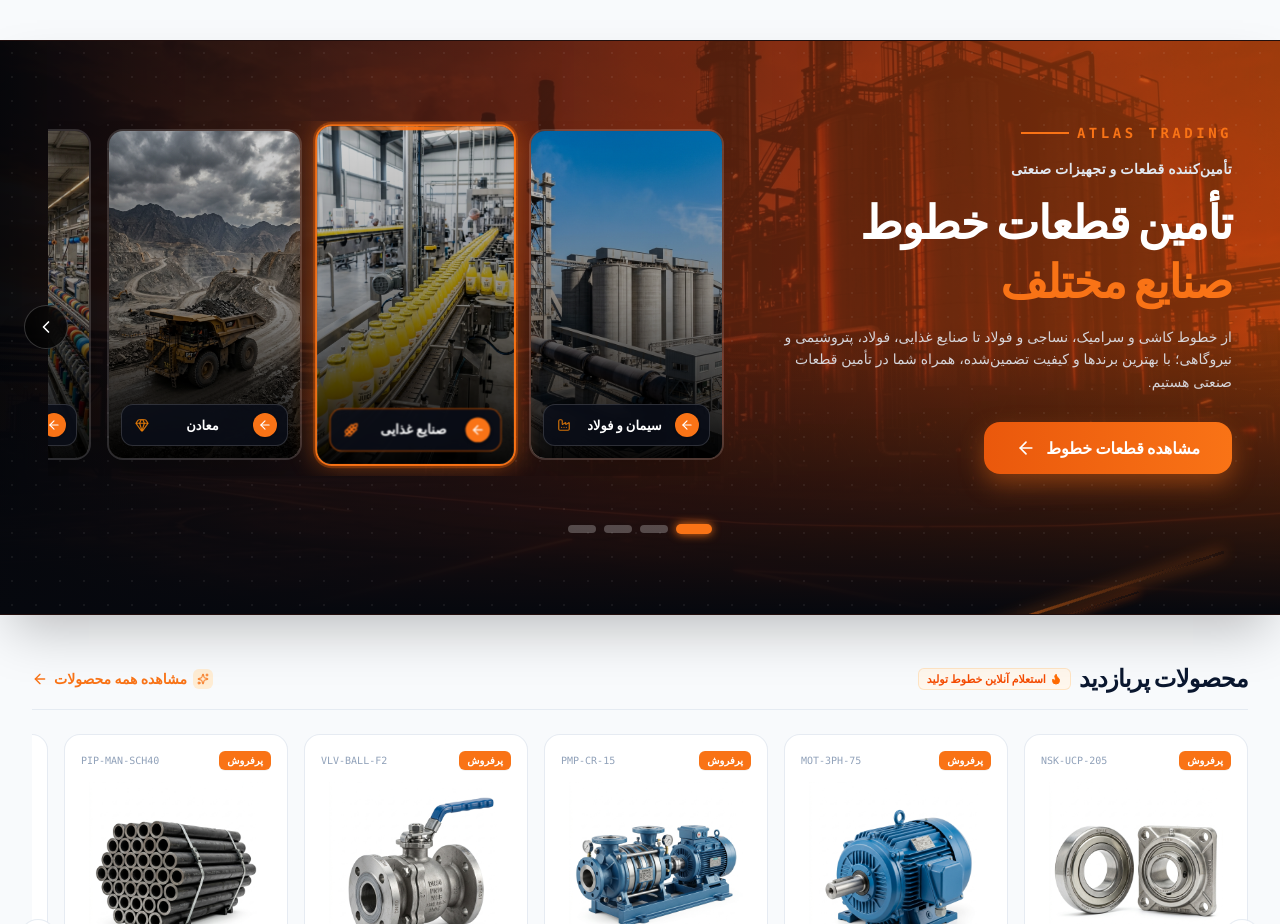
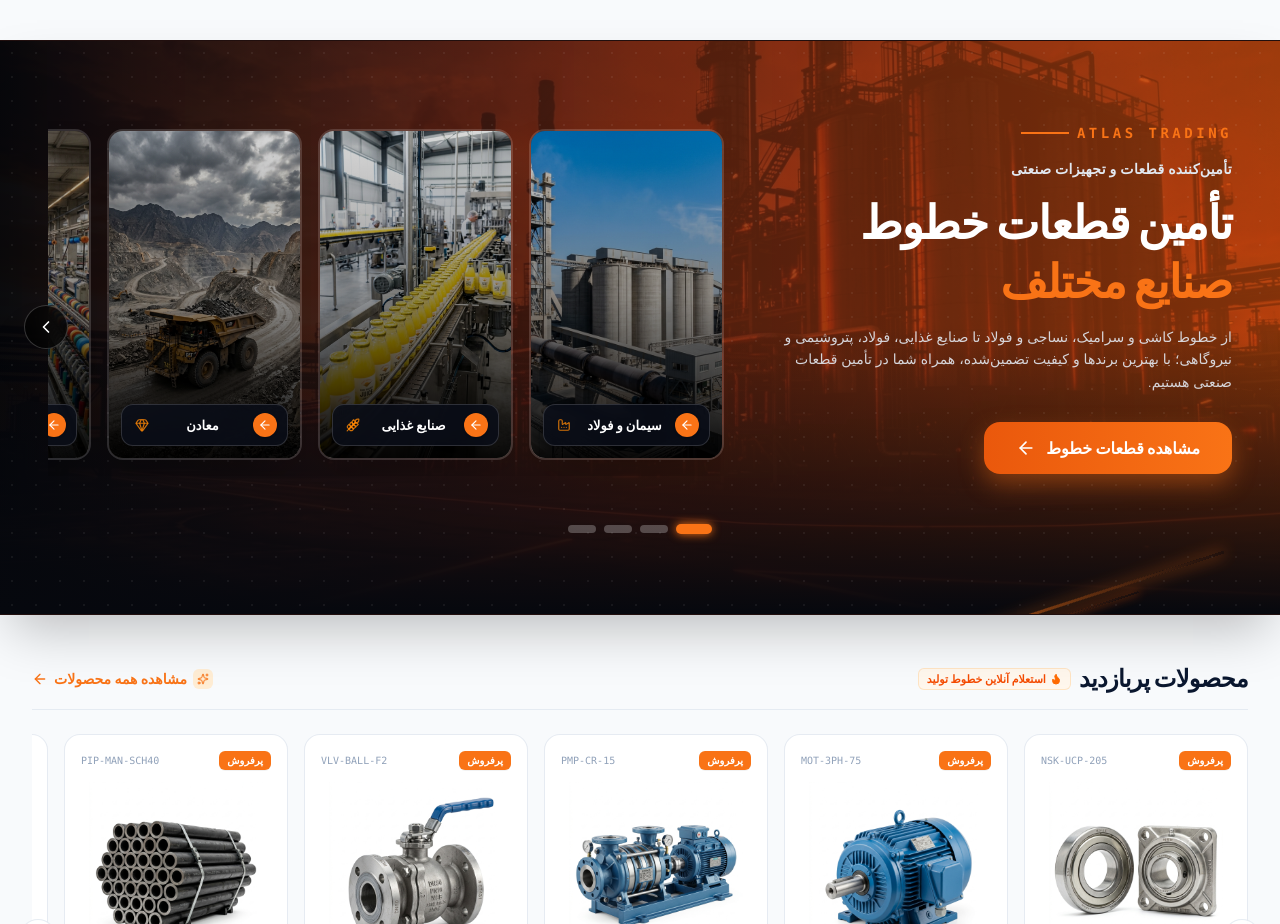
Before and after one commit to javanwebi/atlas, a React (Vite) app: page / in a window 1280 px wide. Shown: the part 1380-2304 px from the top of the page. Built offline with nearby package versions, Linux system fonts and the light colour scheme; a small style sheet from the web is missing.

Commit message:
Make food industry card appearance default identical to cement and other industries cards

```diff
--- a/src/pages/HomePage.tsx
+++ b/src/pages/HomePage.tsx
@@ -160,7 +160,6 @@ export const HomePage: React.FC = () => {
       image: STORE_ASSETS.industries.foodBottles,
       icon: Wheat,
       link: '/category/food-industry',
-      highlight: true,
     },
     {
       id: 3,
@@ -686,17 +685,12 @@ export const HomePage: React.FC = () => {
           >
             {coveredIndustries.map((ind) => {
               const IconComp = ind.icon;
-              const isHighlighted = Boolean(ind.highlight);
 
               return (
                 <Link
                   key={ind.id}
                   to={ind.link}
-                  className={`group relative w-[170px] sm:w-[195px] shrink-0 aspect-[1/1.7] rounded-2xl overflow-hidden shadow-2xl flex flex-col justify-end p-2.5 sm:p-3 transition-all duration-300 snap-start cursor-pointer ${
-                    isHighlighted
-                      ? 'border-2 border-[#F97316] shadow-[0_0_25px_rgba(249,115,22,0.45)] ring-2 ring-orange-500/30 scale-[1.03] z-10'
-                      : 'border-2 border-white/15 hover:border-[#F97316] hover:shadow-[0_0_25px_rgba(249,115,22,0.45)] hover:ring-2 hover:ring-orange-500/30 hover:scale-[1.03] hover:z-10'
-                  }`}
+                  className="group relative w-[170px] sm:w-[195px] shrink-0 aspect-[1/1.7] rounded-2xl overflow-hidden shadow-2xl flex flex-col justify-end p-2.5 sm:p-3 transition-all duration-300 snap-start cursor-pointer border-2 border-white/15 hover:border-[#F97316] hover:shadow-[0_0_25px_rgba(249,115,22,0.45)] hover:ring-2 hover:ring-orange-500/30 hover:scale-[1.03] hover:z-10"
                 >
                   {/* Card Industrial Machinery Photo */}
                   <img
@@ -709,21 +703,11 @@ export const HomePage: React.FC = () => {
                   {/* Dark Vignette and bottom contrast gradient */}
                   <div className="absolute inset-0 bg-gradient-to-t from-black/95 via-black/40 to-black/15" />
 
-                  {/* Top Subtle Amber Highlight glow on active card & on hover (عین صنایع غذایی) */}
-                  <div
-                    className={`absolute inset-x-0 top-0 h-1 bg-gradient-to-r from-transparent via-[#F97316] to-transparent transition-opacity duration-300 ${
-                      isHighlighted ? 'opacity-100' : 'opacity-0 group-hover:opacity-100'
-                    }`}
-                  />
+                  {/* Top Subtle Amber Highlight glow on hover */}
+                  <div className="absolute inset-x-0 top-0 h-1 bg-gradient-to-r from-transparent via-[#F97316] to-transparent transition-opacity duration-300 opacity-0 group-hover:opacity-100" />
 
                   {/* Bottom Glass Card Pill with Icon + Title + Orange Arrow */}
-                  <div
-                    className={`relative z-10 flex items-center justify-between gap-1.5 bg-[#0A0E18]/85 backdrop-blur-md px-2.5 py-2 rounded-xl border shadow-lg transition-all duration-300 ${
-                      isHighlighted
-                        ? 'border-orange-500/60 shadow-[0_0_12px_rgba(249,115,22,0.25)]'
-                        : 'border-white/15 group-hover:border-orange-500/60 group-hover:shadow-[0_0_12px_rgba(249,115,22,0.25)]'
-                    }`}
-                  >
+                  <div className="relative z-10 flex items-center justify-between gap-1.5 bg-[#0A0E18]/85 backdrop-blur-md px-2.5 py-2 rounded-xl border border-white/15 shadow-lg group-hover:border-orange-500/60 group-hover:shadow-[0_0_12px_rgba(249,115,22,0.25)] transition-all duration-300">
                     {/* Left Icon (Orange Arrow Circle Button) */}
                     <div className="w-6 h-6 rounded-full bg-[#F97316] text-white flex items-center justify-center shrink-0 shadow-sm group-hover:bg-[#EA580C] group-hover:shadow-[0_0_8px_#F97316] transition-all">
                       <ArrowLeft className="w-3.5 h-3.5 group-hover:-translate-x-0.5 transition-transform" />
@@ -736,11 +720,7 @@ export const HomePage: React.FC = () => {
 
                     {/* Right Mini Industry Category Icon */}
                     {IconComp && (
-                      <div
-                        className={`w-5 h-5 flex items-center justify-center shrink-0 transition-colors ${
-                          isHighlighted ? 'text-[#F97316]' : 'text-orange-400/80 group-hover:text-[#F97316]'
-                        }`}
-                      >
+                      <div className="w-5 h-5 flex items-center justify-center shrink-0 text-orange-400/80 group-hover:text-[#F97316] transition-colors">
                         <IconComp className="w-3.5 h-3.5" />
                       </div>
                     )}
```
